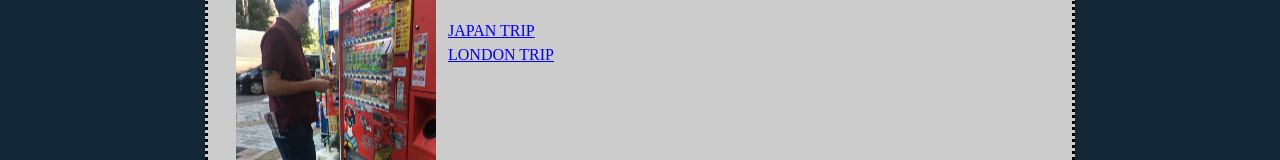
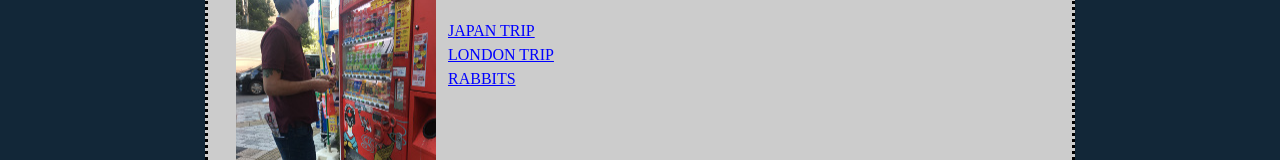
Before and after one commit to apexall/apexall.github.io, a plain HTML site: page index.html in a window 1280 px wide. Shown: the part 469-629 px from the top of the page. Drawn offline with Linux system fonts and the light colour scheme.

Commit message:
Update index.html

```diff
--- a/index.html
+++ b/index.html
@@ -26,7 +26,7 @@
       <p class="links">
         <A href="https://1drv.ms/a/s!Ai6Ve65EQM2cis9LEfB9LcqA2DnFlw">JAPAN TRIP</A><BR>
         <A href="https://1drv.ms/a/s!Ai6Ve65EQM2cis9iOJwluhdimiA7_g">LONDON TRIP</A><BR>
-        <BR>
+        <A href="https://1drv.ms/u/s!Ai6Ve65EQM2cjdoIm_Ps_9bfYczNsw?e=X3aBSw">RABBITS</A><BR>
         <BR>
         <BR>
         <BR>
```
